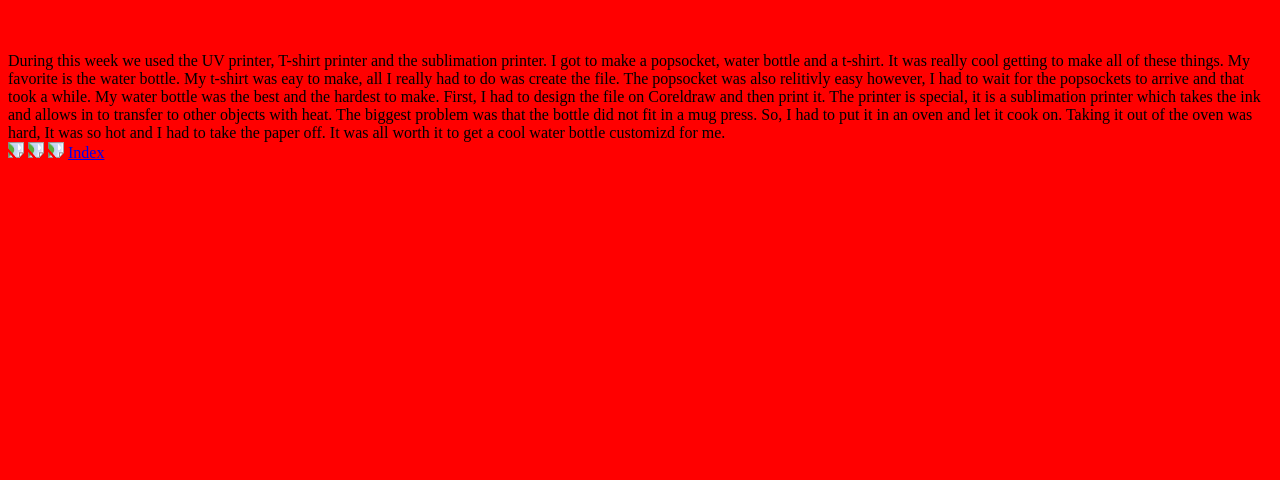
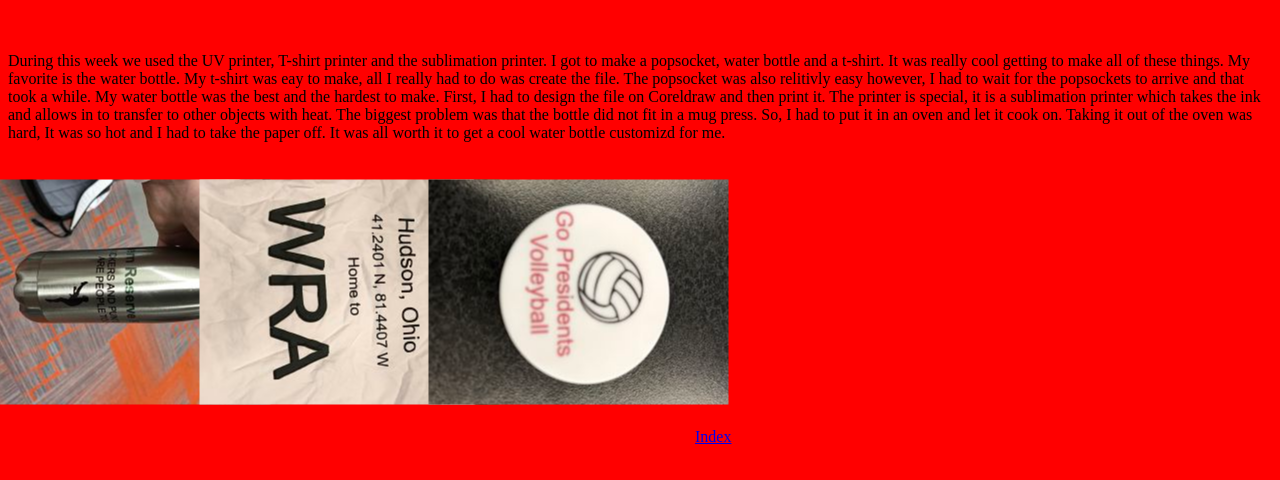
Before and after one commit to wrafab/bingamans, a plain HTML site: page w3.html in a window 1280 px wide. Shown: the part 48-528 px from the top of the page. Drawn offline with Linux system fonts and the light colour scheme.

Commit message:
Update w3.html

```diff
--- a/w3.html
+++ b/w3.html
@@ -17,8 +17,8 @@ h1(font-family:ariel:font-size:150%:text-align:center)
   <br>
   <p>During this week we used the UV printer, T-shirt printer and the sublimation printer. I got to make a popsocket, water bottle and a t-shirt. It was really cool getting to make all of these things. My favorite is the water bottle. My t-shirt was eay to make, all I really had to do was create the file. The popsocket was also relitivly easy however, I had to wait for the popsockets to arrive and that took a while. My water bottle was the best and the hardest to make. First, I had to design the file on Coreldraw and then print it. The printer is special, it is a sublimation printer which takes the ink and allows in to transfer to other objects with heat. The biggest problem was that the bottle did not fit in a mug press. So, I had to put it in an oven and let it cook on. Taking it out of the oven was hard, It was so hot and I had to take the paper off. It was all worth it to get a cool water bottle customizd for me.
    <br>
-    <img src="Image (2).jpeg" style="transform:rotate(90deg);">
-  <img src="Image-1 (1).jpeg" style="transform:rotate(90deg);">
-    <img src="Image-1-2.jpeg" style="transform:rotate(90deg);">
+    <img src="Image-1-2_opt.jpg" style="transform:rotate(90deg);">
+  <img src="Image-9_opt.jpg" style="transform:rotate(90deg);">
+    <img src="Image_opt.jpg" style="transform:rotate(90deg);">
 
    <a href="index.html"> Index </a>
```
